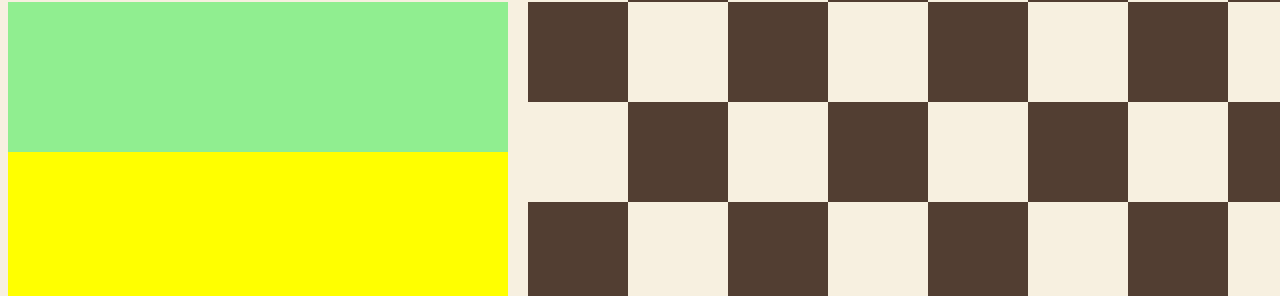
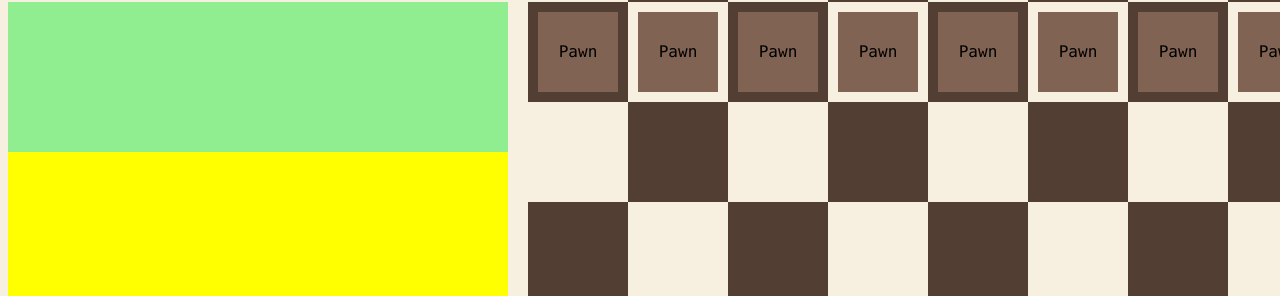
Before and after one commit to emmauscc/collaborative-project-team-joe, a plain HTML site: page index.html in a window 1280 px wide. Shown: the part 326-622 px from the top of the page. Drawn offline with Linux system fonts and the light colour scheme.

Commit message:
THE PIECES ALL WORK

```diff
--- a/script.js
+++ b/script.js
@@ -1,46 +1,108 @@
 $(document).ready(function(){
 
     class square{
-        constructor(number, piece, colour) {
+        constructor(number, piece) {
           this.column = number;
           this.piece = piece;
-          this.colour = colour;
-
-        }
-    }
-    let row1=[];
-    let row2=[];
-    let row3=[];
-    let row4=[];
-    let row5=[];
-    let row6=[];
-    let row7=[];
-    let row8=[];
-
-    let board = [row1, row2, row3, row4, row5, row6, row7, row8];
-    let whitePieces = ['wRook1', 'wKnight1', 'wBishop1', 'wKing', 'wQueen', 'wBishop2', 'wKnight2', 'wRook2', 'wPawn1', 'wPawn2', 'wPawn3', 'wPawn4', 'wPawn5', 'wPawn6', 'wPawn7', 'wPawn8'];
-    let blackPieces = ['bRook1', 'bKnight1', 'bBishop1', 'bKing', 'bQueen', 'bBishop2', 'bKnight2', 'bRook2', 'bPawn1', 'bPawn2', 'bPawn3', 'bPawn4', 'bPawn5', 'bPawn6', 'bPawn7', 'bPawn8'];
-
-    for(i=0; i<board.length; i++){
-        row = board[i];
-        piece=null;
-        for(j=0; j<8; j++){
-            if((i%2==0) == (j%2==1)){
-                colour = "black";
-                $('.board').append("<div id='"+(i+1)+(j+1)+"' class='squareBrown'></div>");
-                console.log('IT WORKED!!!');
-            }else{
-                colour = "white";
-                $('.board').append("<div id='"+(i+1)+(j+1)+"' class='squareWhite'></div>");
-                console.log('IT WORKED!!!');
-            }
-            row.push(new square(j, piece, colour));
         }
     }
 
-    $('#11').append("<div class='pieceBrown'> PIECE</div>");
+    class piece{
+        constructor(playerNo, type, number) {
+          this.playerNo = playerNo;
+          this.type = type;
+          this.number = number;
+        }
+    }
 
-    console.log(board);
+    let row1=[null];
+    let row2=[null];
+    let row3=[null];
+    let row4=[null];
+    let row5=[null];
+    let row6=[null];
+    let row7=[null];
+    let row8=[null];
+
+    let board = [null, row1, row2, row3, row4, row5, row6, row7, row8];
+
+    let p1Pawns = [];
+    let p2Pawns = [];
+    let p1Pieces = [null, new piece(1, "Rook", 1), new piece(1, "Knight", 1), new piece(1, "Bishop", 1), new piece(1, "Queen", 1), new piece(1, "King", 1), new piece(1, "Bishop", 2), new piece(1, "Knight", 2), new piece(1, "Rook", 2)];
+    let p2Pieces = [null, new piece(2, "Rook", 1), new piece(2, "Knight", 1), new piece(2, "Bishop", 1), new piece(2, "Queen", 1), new piece(2, "King", 1), new piece(2, "Bishop", 2), new piece(2, "Knight", 2), new piece(2, "Rook", 2)];
+
+    for (var i=1; i<9; i++){
+
+        p1Pawns[i] = new piece(1, "Pawn", i);
+        p2Pawns[i] = new piece(2, "Pawn", i);
+
+    }
+
+    function buildDataBoard(){
+
+        for(var i=1; i<9; i++){
+            row = board[i];
+            piece=null;
+            for(var j=1; j<9; j++){
+                row.push(new square(j, piece));
+            }
+        }
+
+
+
+        console.log(board);
+
+    }
+
+    function buildDisplayBoard(){
+
+        for(var i=1; i<9; i++){
+            for(var j=1; j<9; j++){
+                if((i%2==0) == (j%2==1)){
+                    $('.board').append("<div id='"+i+j+"' class='squareBrown'></div>")
+                }else{
+                    $('.board').append("<div id='"+i+j+"' class='squareWhite'></div>");
+                }
+            }
+        }
+
+    }
+
+    function origPieces(){
+
+        for(var i=1; i<5; i++){
+            for (var j=1; j<9; j++){
+                if (i==1){
+                    board[i][j]['piece'] = p1Pieces[j];
+                } else if (i==2){
+                    board[i][j]['piece'] = p1Pawns[j];
+                } else if (i==3) {
+                    board[i+4][j]['piece'] = p2Pawns[j];
+                } else if (i==4) {
+                    board[i+4][j]['piece'] = p2Pieces[j];
+                }
+            }
+        }
+
+    }
+
+    function displayPieces(){
+
+        for(var i=1; i<9; i++){
+            for (var j=1; j<9; j++){
+                if (board[i][j]['piece'] != null){
+                    $('#'+i+j).append("<div class='piece"+board[i][j]['piece']['playerNo']+"'>"+board[i][j]['piece']['type']+"</div>");
+                }
+            }
+        }
+
+    }
+
+    buildDataBoard();
+    buildDisplayBoard();
+    origPieces();
+    displayPieces();
+
     //initialiseBoard()
 
 });
--- a/style.css
+++ b/style.css
@@ -126,11 +126,24 @@ body{
     background-color: #523e32;
 }
 
-.pieceBrown{
+.piece2{
     height: 80px;
     width: 80px;
     float: left;
     font-family: "Monaco", monospace;
     text-align: center;
-    background-color: yellow;
+    background-color: #719972;
+    margin: 10px;
+    line-height: 80px;
 }
+
+.piece1{
+    height: 80px;
+    width: 80px;
+    float: left;
+    font-family: "Monaco", monospace;
+    text-align: center;
+    background-color: #816353;
+    margin: 10px;
+    line-height: 80px;
+}
```
